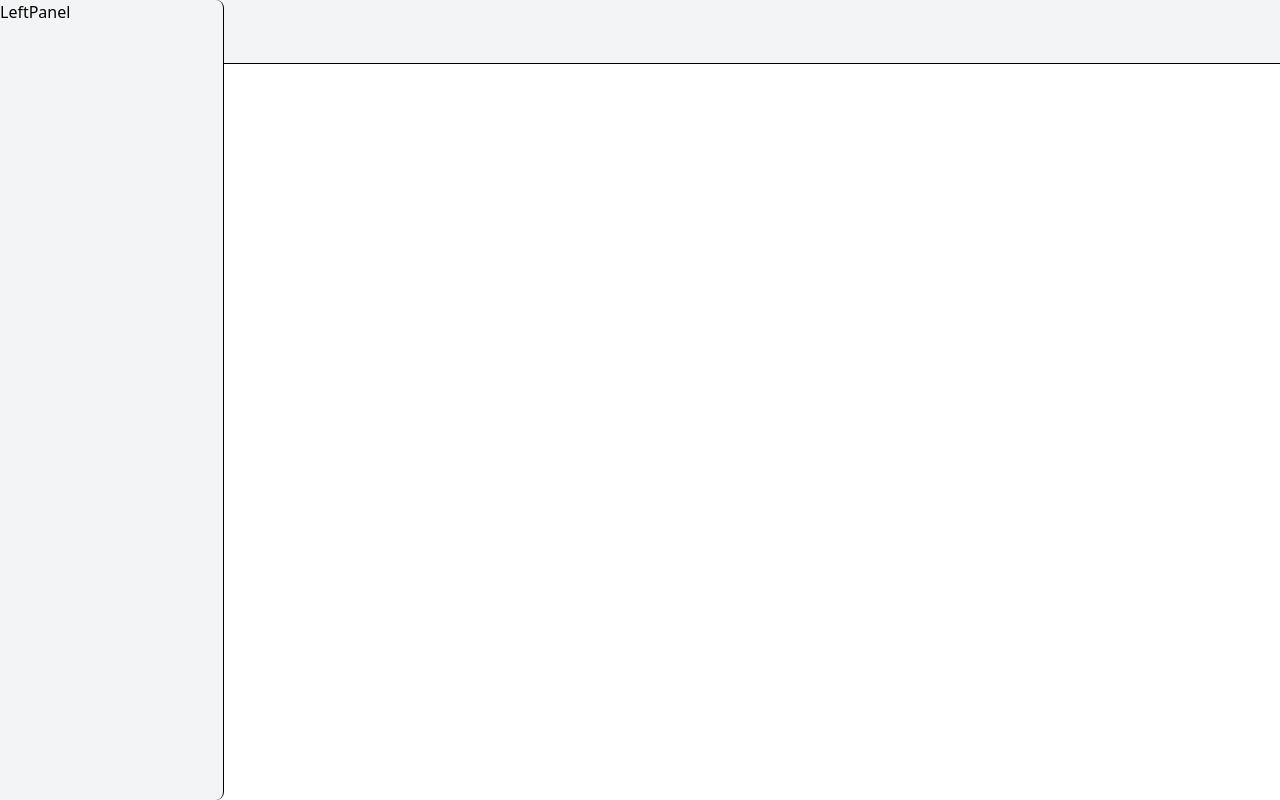
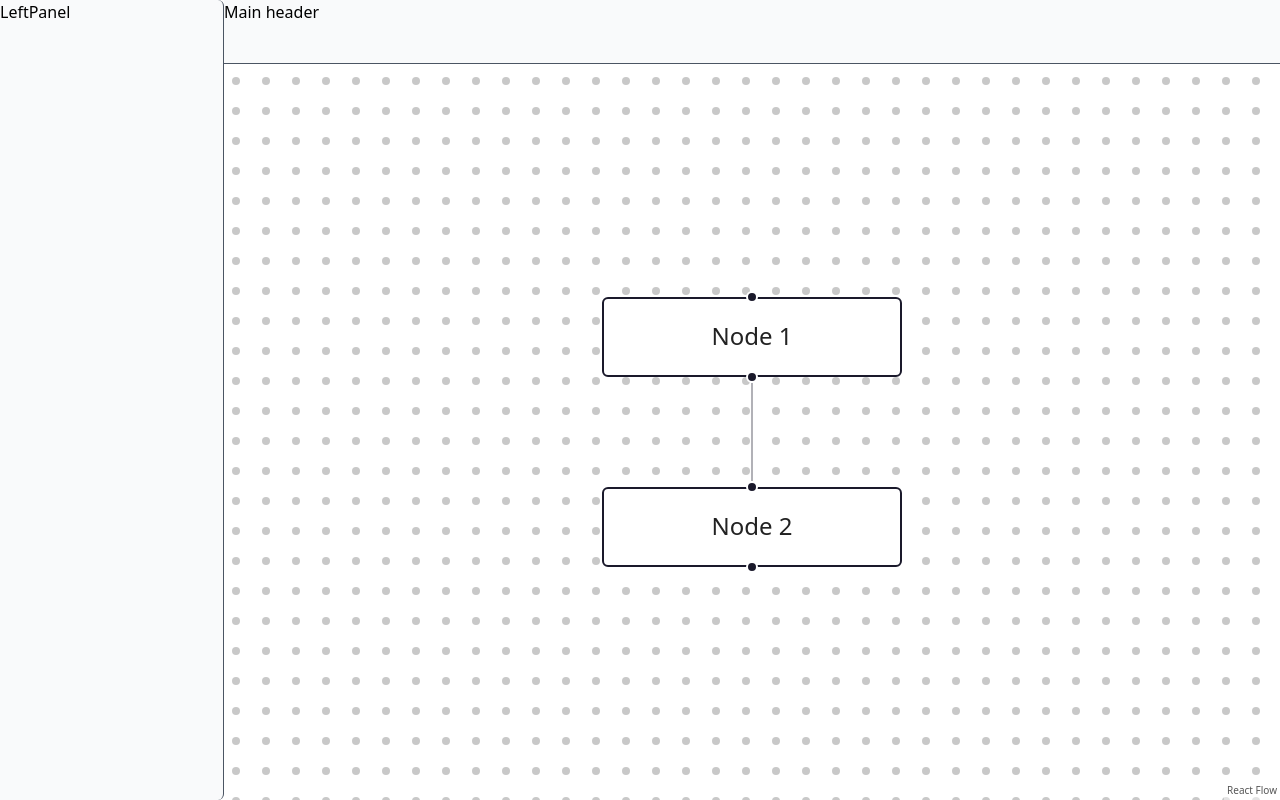
Before and after one commit to neuratwin/ninjafy-front, a React (Create React App) app: page / in a window 1280 px wide. Built offline with nearby package versions, Linux system fonts and the light colour scheme.

Commit message:
React flow added

```diff
--- a/package.json
+++ b/package.json
@@ -12,6 +12,7 @@
     "@types/react-dom": "^18.0.6",
     "react": "^18.2.0",
     "react-dom": "^18.2.0",
+    "react-flow-renderer": "^10.3.12",
     "react-scripts": "5.0.1",
     "typescript": "^4.7.4",
     "web-vitals": "^2.1.4"
--- a/src/layouts/LeftPanel.tsx
+++ b/src/layouts/LeftPanel.tsx
@@ -2,7 +2,7 @@ import React from "react";
 
 function LeftPanel() {
   return (
-    <div className="bg-gray-100 h-full border-black border-r rounded-r-lg">
+    <div className="bg-gray-50 h-full border-gray-600 border-r rounded-r-md">
       LeftPanel
     </div>
   );
--- a/src/layouts/Main.tsx
+++ b/src/layouts/Main.tsx
@@ -1,9 +1,67 @@
-import React from "react";
+import { useState, useCallback } from "react";
+
+import ReactFlow, {
+  addEdge,
+  FitViewOptions,
+  applyNodeChanges,
+  applyEdgeChanges,
+  Background,
+  Node,
+  Edge,
+  NodeChange,
+  EdgeChange,
+  Connection,
+} from "react-flow-renderer";
+
+const initialNodes: Node[] = [
+  { id: "1", data: { label: "Node 1" }, position: { x: 5, y: 5 } },
+  { id: "2", data: { label: "Node 2" }, position: { x: 5, y: 100 } },
+];
+
+const initialEdges: Edge[] = [{ id: "e1-2", source: "1", target: "2" }];
+
+const fitViewOptions: FitViewOptions = {
+  padding: 0.2,
+};
 
 function Main() {
+  const [nodes, setNodes] = useState<Node[]>(initialNodes);
+  const [edges, setEdges] = useState<Edge[]>(initialEdges);
+
+  const onNodesChange = useCallback(
+    (changes: NodeChange[]) =>
+      setNodes((nds) => applyNodeChanges(changes, nds)),
+    [setNodes]
+  );
+  const onEdgesChange = useCallback(
+    (changes: EdgeChange[]) =>
+      setEdges((eds) => applyEdgeChanges(changes, eds)),
+    [setEdges]
+  );
+  const onConnect = useCallback(
+    (connection: Connection) => setEdges((eds) => addEdge(connection, eds)),
+    [setEdges]
+  );
+
   return (
-    <div>
-      <div className="h-16 bg-gray-100 border-black border-b "></div>
+    <div className="h-screen flex-row border-black">
+      <div className="h-16 bg-gray-50 border-gray-600 border-b ">
+        Main header
+      </div>
+
+      <div style={{ height: "calc(100vh - 4rem)" }}>
+        <ReactFlow
+          nodes={nodes}
+          edges={edges}
+          onNodesChange={onNodesChange}
+          onEdgesChange={onEdgesChange}
+          onConnect={onConnect}
+          fitView
+          fitViewOptions={fitViewOptions}
+        >
+          <Background gap={15} size={2} color="#c8c8c8" />
+        </ReactFlow>
+      </div>
     </div>
   );
 }
```
Also changed, not shown: 1 other file (tests, documents, lock files or other folders).
